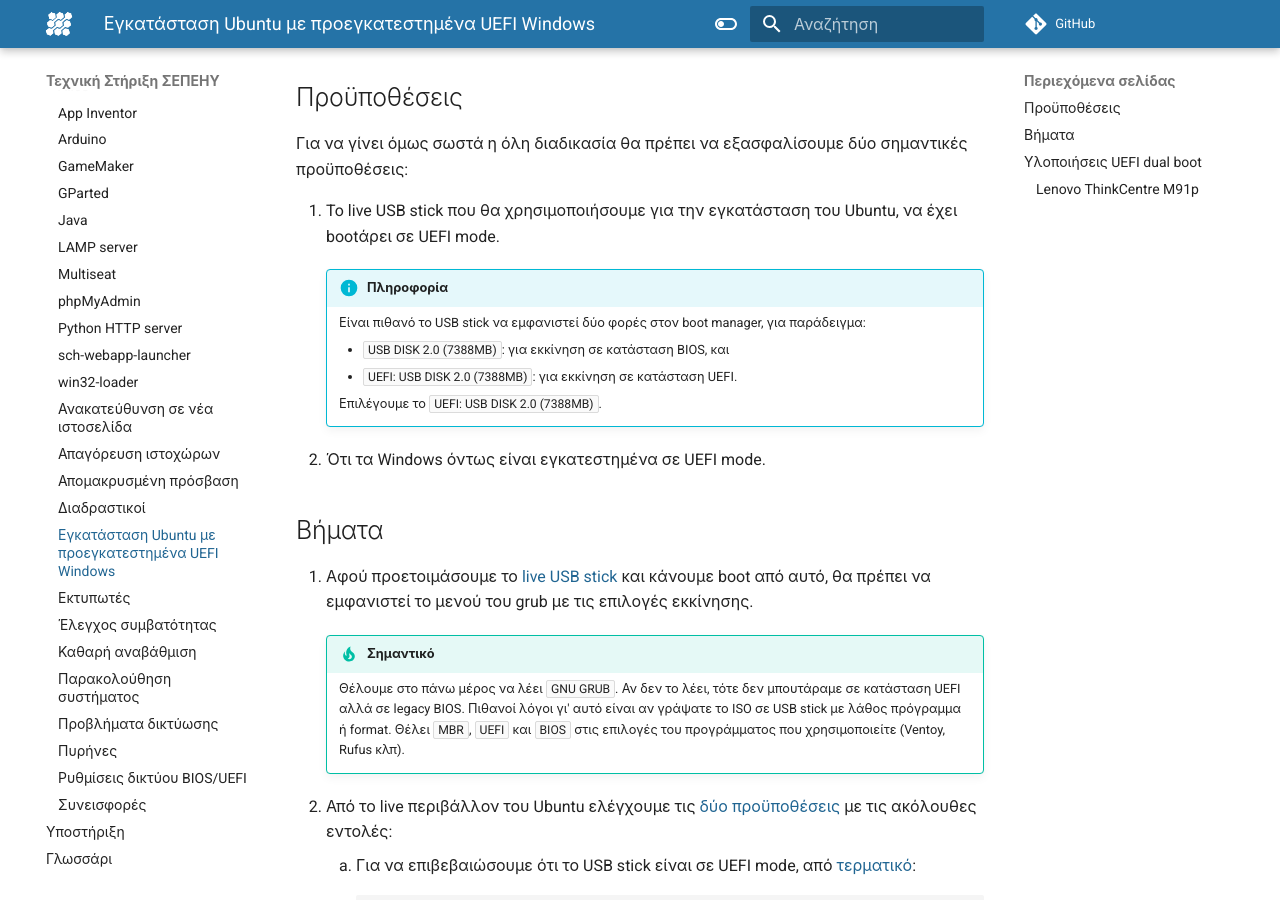
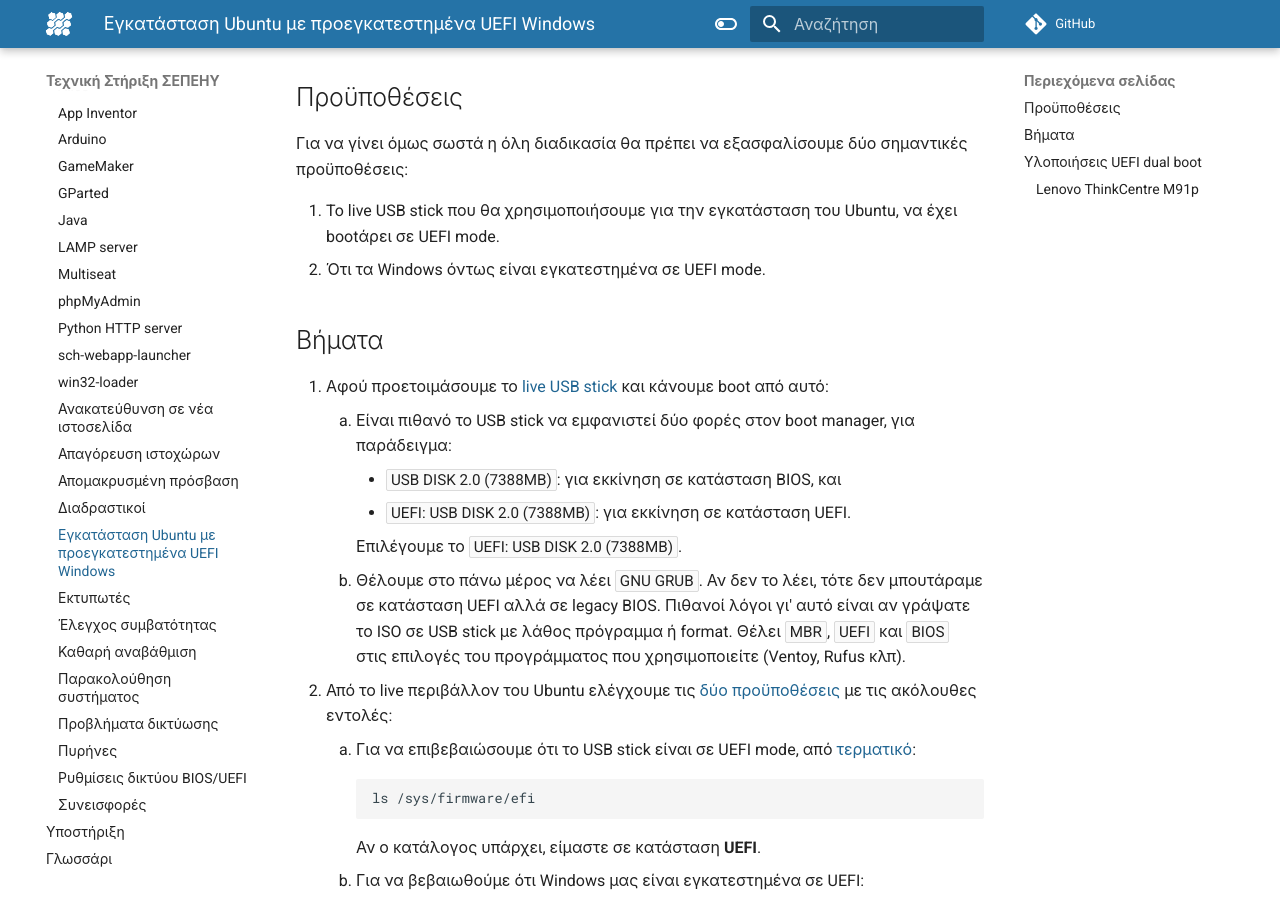
Before and after one commit to siahos/el.ltsp.org, an MkDocs documentation site: the page built from docs/guides/install-with-uefi-windows/index.md, in a window 1280 px wide and 900 px high, scrolled down 258 px. Built offline with MkDocs 1.6.1 and Material for MkDocs 9.7.7, drawn with Linux system fonts in a browser that asks for light colours; comment, search, counter and statistics services are not loaded.

Commit message:
update install-with-uefi-windows

```diff
--- a/docs/guides/install-with-uefi-windows/index.md
+++ b/docs/guides/install-with-uefi-windows/index.md
@@ -12,24 +12,21 @@ UEFI mode. Σε αυτήν την περίπτωση, αν δε θέλουμε
 1.  To live USB stick που θα χρησιμοποιήσουμε για την εγκατάσταση του Ubuntu, να
     έχει bootάρει σε UEFI mode.
 
-    !!! info "Πληροφορία"
-        Είναι πιθανό το USB stick να εμφανιστεί δύο φορές στον boot manager, για παράδειγμα:
+2.  Ότι τα Windows όντως είναι εγκατεστημένα σε UEFI mode.
+
+## Βήματα
+
+1.  Αφού προετοιμάσουμε το [live USB stick](../../ubuntu/liveusb/) και κάνουμε
+    boot από αυτό:
+
+    1.  Είναι πιθανό το USB stick να εμφανιστεί δύο φορές στον boot manager, για παράδειγμα:
 
         -   ***USB DISK 2.0 (7388MB)***: για εκκίνηση σε κατάσταση BIOS, και
         -   ***UEFI: USB DISK 2.0 (7388MB)***: για εκκίνηση σε κατάσταση UEFI.
 
         Επιλέγουμε το ***UEFI: USB DISK 2.0 (7388MB)***.
 
-2.  Ότι τα Windows όντως είναι εγκατεστημένα σε UEFI mode.
-
-## Βήματα
-
-1.  Αφού προετοιμάσουμε το [live USB stick](../../ubuntu/liveusb/) και κάνουμε
-    boot από αυτό, θα πρέπει να εμφανιστεί το μενού του grub με τις επιλογές
-    εκκίνησης.
-
-    !!! tip "Σημαντικό"
-        Θέλουμε στο πάνω μέρος να λέει ***GNU GRUB***. Αν δεν το λέει, τότε δεν
+    2.  Θέλουμε στο πάνω μέρος να λέει ***GNU GRUB***. Αν δεν το λέει, τότε δεν
         μπουτάραμε σε κατάσταση UEFI αλλά σε legacy BIOS. Πιθανοί λόγοι γι'
         αυτό είναι αν γράψατε το ISO σε USB stick με λάθος πρόγραμμα ή format.
         Θέλει ***MBR***, ***UEFI*** και ***BIOS*** στις επιλογές του
```
Also changed, not shown: docs/guides/contributing/index.md (+11 -12 lines).
